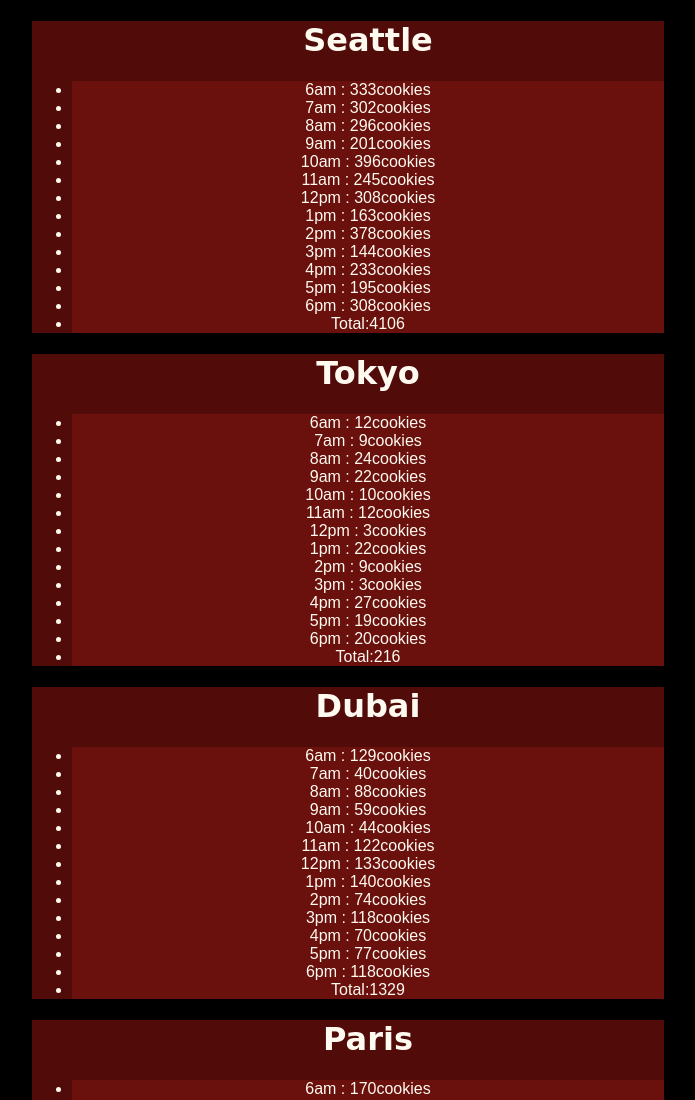
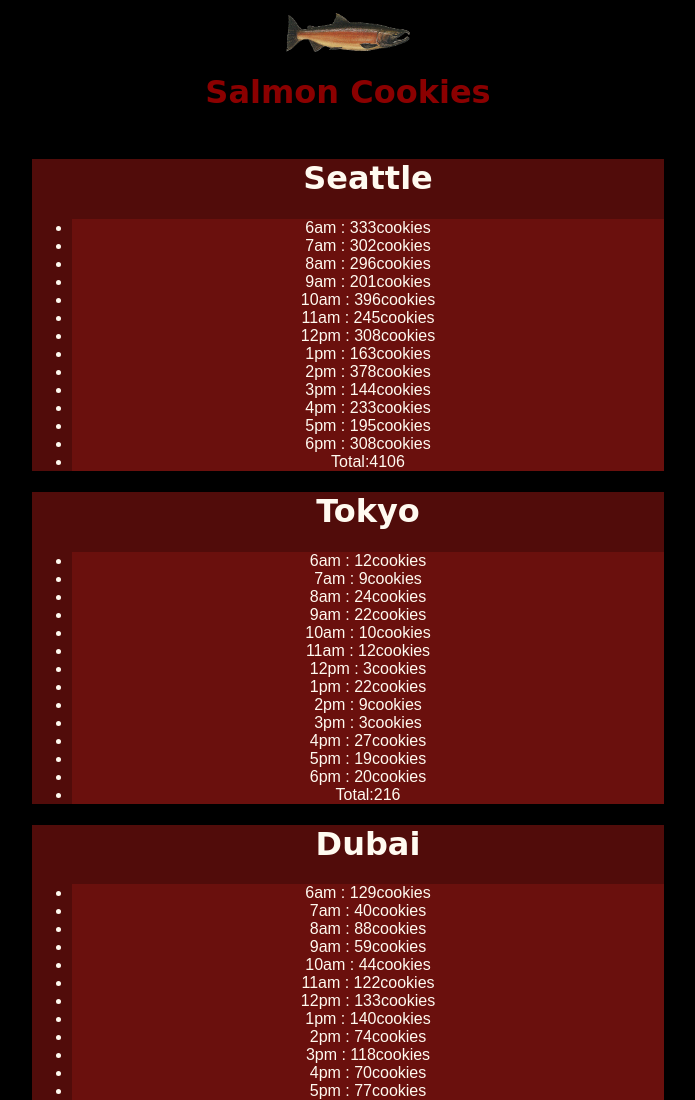
Before and after one commit to raniasalem9998/cookie-stand, a plain HTML site: page index.html in a window 1280 px wide. Shown: the top 1100 px of the page, without its empty margins (292-987 px from the left). Drawn offline with Linux system fonts and the light colour scheme; a web font is replaced by a local one.

Commit message:
edit links

```diff
--- a/index.html
+++ b/index.html
@@ -7,6 +7,10 @@
 </head>
 <body >
     <main>
+        <header>
+            <a href="sales.html"><img src="img/salmon.png" alt="logo"></a>
+            <h1>Salmon Cookies</h1>
+        </header>
         <ul id="ul1">
             <h1>Seattle</h1>
         </ul>
```
Also changed, not shown: sales.html (+2 -2 lines).
